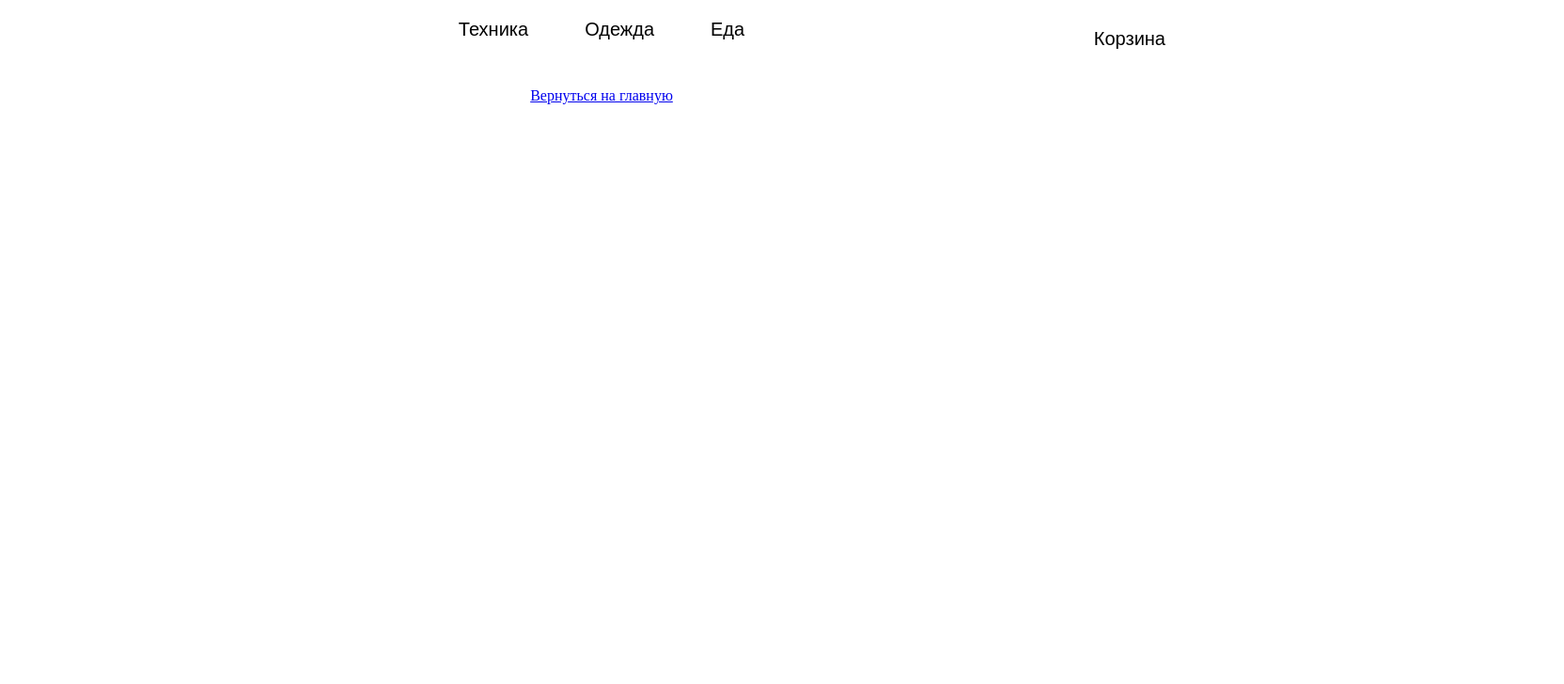
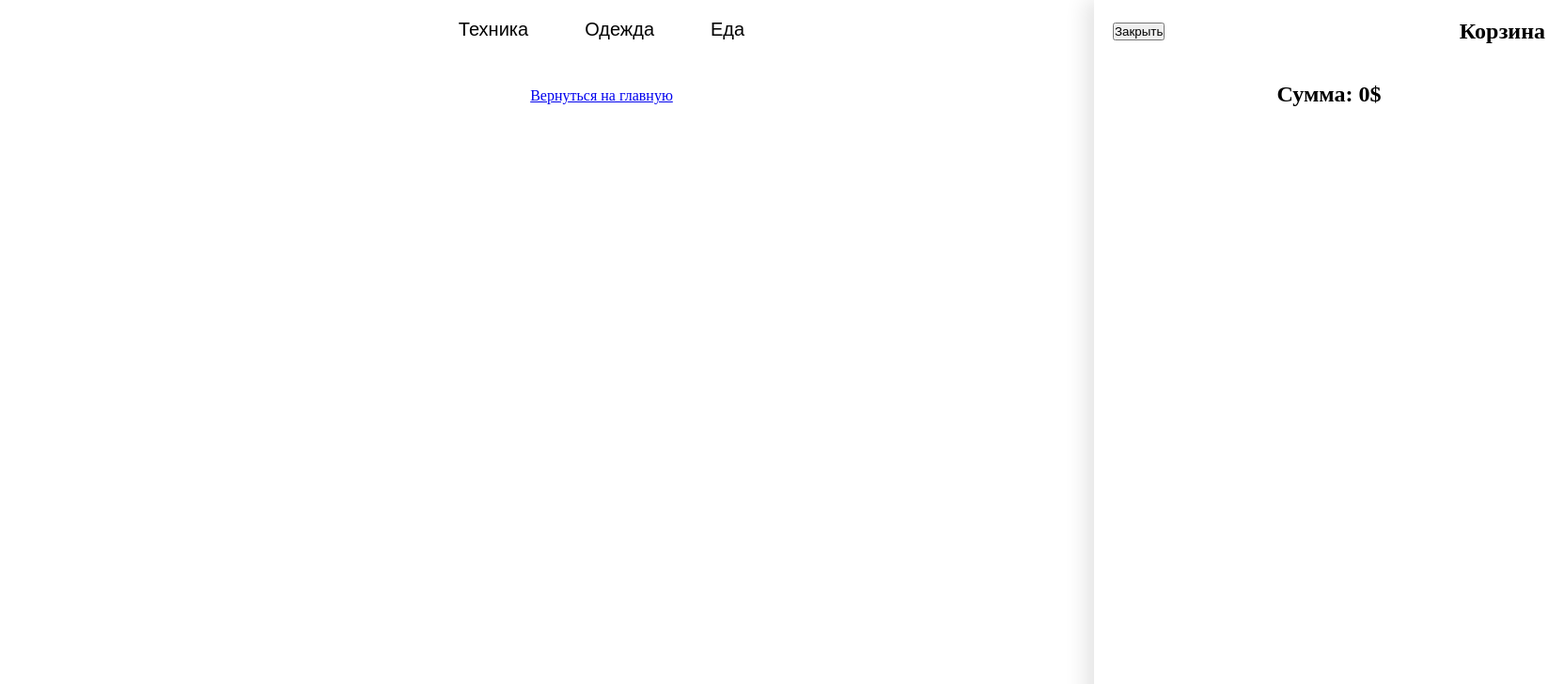
Before and after one commit to Mjey19/miniShop, a React (Vite) app: page / in a window 1280 px wide. Shown: the top 728 px of the page at 94% size, 1664 px wide, since content can reach past the window. Built offline with nearby package versions, Linux system fonts and the light colour scheme.

Commit message:
добавил анимку корзины

```diff
--- a/src/App.tsx
+++ b/src/App.tsx
@@ -23,7 +23,7 @@ function App() {
 
   return (
     <div className="wrapper">
-      {isOpenCart && <Drawer />}
+       <Drawer isOpenCart={isOpenCart} />
       <button className="menu__btn" onClick={() => dispatch(openCart())}>
         Корзина
       </button>
--- a/src/components/Drawer/Drawer.css
+++ b/src/components/Drawer/Drawer.css
@@ -1,15 +1,15 @@
 .drawer {
-  /* display: none; */
   z-index: 10;
   position: absolute;
-  right: 0;
   top: 0;
   width: 500px;
   height: 100%;
   background-color: #fff;
   padding: 20px;
   box-shadow: -10px 0 20px rgba(0, 0, 0, 0.1);
+  transition: .3s  ;
 }
+
 .drawer-inner {
   width: 100%;
   display: flex;
--- a/src/components/Drawer/Drawer.tsx
+++ b/src/components/Drawer/Drawer.tsx
@@ -1,20 +1,19 @@
-// import React from "react";
+import React from "react";
 import DrawerCard from "../DrawerCard/DrawerCard";
 import "./Drawer.css";
 import { useSelector, useDispatch } from "react-redux";
 import { openCart } from "../../redux/slice/DrawerSlice";
-function Drawer() {
-  const drawerCards = useSelector((state) => state.drawer.drawerArr);
+function Drawer({ isOpenCart }) {
+  const drawerCards = useSelector((state: any) => state.drawer.drawerArr);
   // const summ = useSelector((state) => state.drawer.summ);
   const dispatch = useDispatch();
 
   const totalSumm = () => {
-    return drawerCards.reduce((acc,curr) => acc + curr.price * curr.count, 0)
-  }
-
+    return drawerCards.reduce((acc, curr) => acc + curr.price * curr.count, 0);
+  };
 
   return (
-    <div className="drawer">
+    <div className="drawer" style={{ right: isOpenCart ? "0" : "-30%" }}>
       <div className="top-inner">
         <button className="close-menu" onClick={() => dispatch(openCart())}>
           Закрыть
@@ -22,11 +21,13 @@ function Drawer() {
         <h2>Корзина</h2>
       </div>
       <div className="drawer-inner">
-        {drawerCards.map((item, index) => {
+        {drawerCards.map((item, index: number) => {
           return <DrawerCard key={index} {...item} count={item.count} />;
         })}
       </div>
-      <h2 style={{ textAlign: "center" , marginTop: "20px"}}>Сумма: {totalSumm()}$</h2>
+      <h2 style={{ textAlign: "center", marginTop: "20px" }}>
+        Сумма: {totalSumm()}$
+      </h2>
     </div>
   );
 }
--- a/src/index.css
+++ b/src/index.css
@@ -6,6 +6,7 @@
 body {
   width: 100%;
   height: 100%;
+  overflow: hidden;
 }
 ul {
   list-style: none;
```
